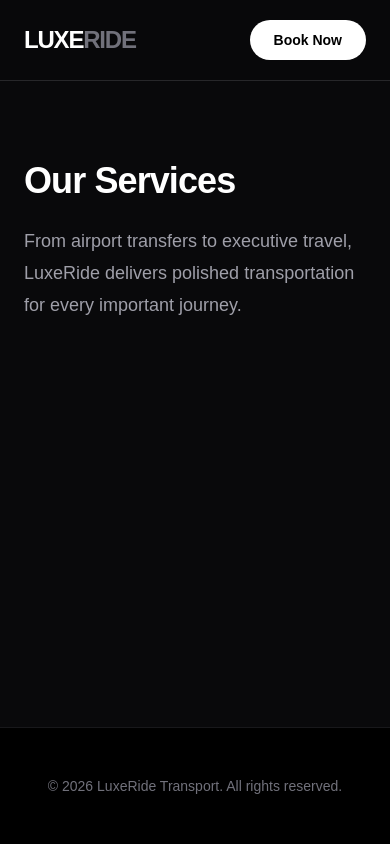
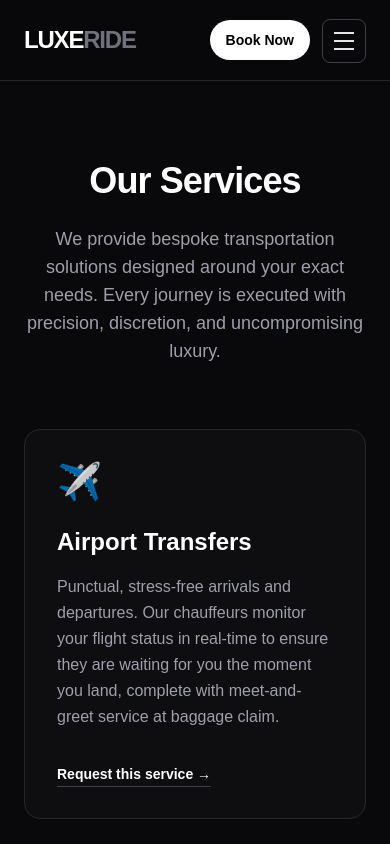
Before and after one commit to sorabhvasistha/luxury-transport-next.js, a Next.js app: page /services in a window 390 px wide. Shown: the top 844 px of the page. Built offline with nearby package versions, Linux system fonts and the light colour scheme.

Commit message:
little little improvement of features refinement and fix bugs

```diff
--- a/app/(admin)/layout.tsx
+++ b/app/(admin)/layout.tsx
@@ -1,8 +1,16 @@
 // app/(admin)/layout.tsx
+import Link from "next/link";
 import LogoutButton from "@/components/LogoutButton";
-import Link from "next/link";
+import { PrismaClient } from "@prisma/client";
 
-export default function AdminLayout({ children }: { children: React.ReactNode }) {
+const prisma = new PrismaClient();
+
+export default async function AdminLayout({ children }: { children: React.ReactNode }) {
+  // Fetch the count of pending leads for the notification badge
+  const pendingCount = await prisma.inquiry.count({
+    where: { status: 'PENDING' }
+  });
+
   return (
     <div className="min-h-screen flex bg-zinc-900 text-white font-sans">
       {/* Sidebar */}
@@ -13,22 +21,21 @@ export default function AdminLayout({ children }: { children: React.ReactNode })
           </h2>
         </div>
         <nav className="flex-1 p-4 space-y-2">
-          <Link
-            href="/admin/dashboard"
-            className="block px-4 py-2.5 rounded-lg text-sm font-medium text-zinc-300 hover:bg-zinc-800 hover:text-white transition-colors"
-          >
+          <Link href="/admin/dashboard" className="block px-4 py-2.5 rounded-lg text-sm font-medium text-zinc-300 hover:bg-zinc-800 hover:text-white transition-colors">
             Overview
           </Link>
-          <Link
-            href="/admin/leads"
-            className="block px-4 py-2.5 rounded-lg text-sm font-medium text-zinc-300 hover:bg-zinc-800 hover:text-white transition-colors"
-          >
-            Booking Leads
+
+          {/* Booking Leads Link with Notification Badge */}
+          <Link href="/admin/leads" className="flex items-center justify-between px-4 py-2.5 rounded-lg text-sm font-medium text-zinc-300 hover:bg-zinc-800 hover:text-white transition-colors">
+            <span>Booking Leads</span>
+            {pendingCount > 0 && (
+              <span className="bg-red-500 text-white text-xs font-bold px-2 py-0.5 rounded-full animate-pulse">
+                {pendingCount}
+              </span>
+            )}
           </Link>
-          <Link
-            href="/admin/fleet"
-            className="block px-4 py-2.5 rounded-lg text-sm font-medium text-zinc-300 hover:bg-zinc-800 hover:text-white transition-colors"
-          >
+
+          <Link href="/admin/fleet" className="block px-4 py-2.5 rounded-lg text-sm font-medium text-zinc-300 hover:bg-zinc-800 hover:text-white transition-colors">
             Manage Fleet
           </Link>
         </nav>
--- a/app/(public)/layout.tsx
+++ b/app/(public)/layout.tsx
@@ -1,4 +1,5 @@
 import Link from "next/link";
+import MobileMenu from "../../components/MobileMenu";
 
 export default function PublicLayout({ children }: { children: React.ReactNode }) {
   return (
@@ -15,12 +16,15 @@ export default function PublicLayout({ children }: { children: React.ReactNode }
             <Link href="/services" className="hover:text-white transition-colors">Services</Link>
             <Link href="/about" className="hover:text-white transition-colors">About</Link>
           </nav>
-          <Link
-            href="/book"
-            className="bg-white text-black px-6 py-2.5 text-sm font-semibold rounded-full hover:bg-zinc-200 transition-colors"
-          >
-            Book Now
-          </Link>
+          <div className="flex items-center gap-3">
+            <Link
+              href="/book"
+              className="bg-white text-black px-4 md:px-6 py-2.5 text-sm font-semibold rounded-full hover:bg-zinc-200 transition-colors"
+            >
+              Book Now
+            </Link>
+            <MobileMenu />
+          </div>
         </div>
       </header>
 
--- a/app/(public)/services/page.tsx
+++ b/app/(public)/services/page.tsx
@@ -1,15 +1,68 @@
+// app/(public)/services/page.tsx
+import Link from 'next/link';
+
 export const metadata = {
-	title: 'Services | LuxeRide Transport',
-	description: 'Explore private chauffeur and executive transportation services from LuxeRide.',
+  title: 'Premium Chauffeur Services | LuxeRide Transport',
+  description: 'From airport transfers to corporate travel and special events. Experience top-tier private transportation tailored to your schedule.',
 };
 
 export default function ServicesPage() {
-	return (
-		<section className="max-w-5xl mx-auto px-6 py-20">
-			<h1 className="text-4xl md:text-5xl font-bold tracking-tight mb-6">Our Services</h1>
-			<p className="text-lg text-zinc-400 leading-8">
-				From airport transfers to executive travel, LuxeRide delivers polished transportation for every important journey.
-			</p>
-		</section>
-	);
+  const services = [
+    {
+      title: 'Airport Transfers',
+      description: 'Punctual, stress-free arrivals and departures. Our chauffeurs monitor your flight status in real-time to ensure they are waiting for you the moment you land, complete with meet-and-greet service at baggage claim.',
+      icon: '✈️',
+    },
+    {
+      title: 'Corporate Travel',
+      description: 'Impress your clients and ensure your executives travel in ultimate comfort. We provide reliable, discreet, and Wi-Fi-enabled mobile environments so you can work on the go.',
+      icon: '💼',
+    },
+    {
+      title: 'Hourly & As-Directed',
+      description: 'Keep a luxury vehicle and professional chauffeur at your disposal for as long as you need. Perfect for days packed with multiple meetings, shopping trips, or city tours without a fixed itinerary.',
+      icon: '⏱️',
+    },
+    {
+      title: 'Special Events & Weddings',
+      description: 'Make your grand entrance unforgettable. Whether it is a gala, award ceremony, or your wedding day, our flawless vehicles and red-carpet service add the perfect touch of elegance.',
+      icon: '🥂',
+    }
+  ];
+
+  return (
+    <div className="max-w-7xl mx-auto px-6 py-20">
+      <div className="text-center mb-16 max-w-3xl mx-auto">
+        <h1 className="text-4xl md:text-5xl font-bold tracking-tight mb-6">Our Services</h1>
+        <p className="text-zinc-400 text-lg">
+          We provide bespoke transportation solutions designed around your exact needs. Every journey is executed with precision, discretion, and uncompromising luxury.
+        </p>
+      </div>
+
+      <div className="grid grid-cols-1 md:grid-cols-2 gap-8 mb-20">
+        {services.map((service, index) => (
+          <div key={index} className="bg-zinc-900/40 border border-zinc-800 p-8 rounded-2xl hover:bg-zinc-900 transition-colors">
+            <div className="text-4xl mb-6">{service.icon}</div>
+            <h2 className="text-2xl font-bold mb-4">{service.title}</h2>
+            <p className="text-zinc-400 leading-relaxed mb-8">
+              {service.description}
+            </p>
+            <Link href="/book" className="text-sm font-semibold text-white border-b border-zinc-700 pb-1 hover:border-white transition-colors">
+              Request this service →
+            </Link>
+          </div>
+        ))}
+      </div>
+
+      <div className="bg-zinc-950 border border-zinc-800 rounded-2xl p-10 md:p-16 text-center">
+        <h2 className="text-3xl font-bold mb-4">Need a custom itinerary?</h2>
+        <p className="text-zinc-400 mb-8 max-w-2xl mx-auto">
+          Our logistics team can coordinate complex travel arrangements for roadshows, multi-city tours, and large group events.
+        </p>
+        <Link href="/book" className="bg-white text-black px-8 py-3 rounded-full font-semibold hover:bg-zinc-200 transition-colors inline-block">
+          Contact Our Concierge
+        </Link>
+      </div>
+    </div>
+  );
 }
--- /dev/null
+++ b/components/MobileMenu.tsx
@@ -0,0 +1,57 @@
+'use client';
+
+import Link from "next/link";
+import { useState } from "react";
+
+const navigationLinks = [
+  { href: "/", label: "Home" },
+  { href: "/fleet", label: "Our Fleet" },
+  { href: "/services", label: "Services" },
+  { href: "/about", label: "About" },
+];
+
+export default function MobileMenu() {
+  const [isOpen, setIsOpen] = useState(false);
+
+  return (
+    <div className="md:hidden">
+      <button
+        type="button"
+        aria-expanded={isOpen}
+        aria-controls="mobile-navigation"
+        aria-label={isOpen ? "Close navigation menu" : "Open navigation menu"}
+        title={isOpen ? "Close navigation menu" : "Open navigation menu"}
+        onClick={() => setIsOpen((open) => !open)}
+        className="inline-flex h-11 w-11 items-center justify-center rounded-lg border border-zinc-700 text-zinc-200 transition-colors hover:border-zinc-500 hover:text-white"
+      >
+        <span className="sr-only">{isOpen ? "Close menu" : "Open menu"}</span>
+        <span className="flex w-5 flex-col gap-1.5" aria-hidden="true">
+          <span className="h-0.5 w-full bg-current" />
+          <span className="h-0.5 w-full bg-current" />
+          <span className="h-0.5 w-full bg-current" />
+        </span>
+      </button>
+
+      {isOpen && (
+        <nav
+          id="mobile-navigation"
+          aria-label="Mobile navigation"
+          className="absolute inset-x-0 top-full border-b border-zinc-800 bg-zinc-950 px-6 py-4 shadow-2xl"
+        >
+          <div className="mx-auto flex max-w-7xl flex-col gap-1">
+            {navigationLinks.map((link) => (
+              <Link
+                key={link.href}
+                href={link.href}
+                onClick={() => setIsOpen(false)}
+                className="rounded-lg px-3 py-3 text-sm font-medium text-zinc-300 transition-colors hover:bg-zinc-900 hover:text-white"
+              >
+                {link.label}
+              </Link>
+            ))}
+          </div>
+        </nav>
+      )}
+    </div>
+  );
+}
--- /dev/null
+++ b/components/SubmitButton.tsx
@@ -0,0 +1,22 @@
+// components/SubmitButton.tsx
+'use client';
+
+import { useFormStatus } from 'react-dom';
+
+export default function SubmitButton() {
+  const { pending } = useFormStatus();
+
+  return (
+    <button
+      type="submit"
+      disabled={pending}
+      className={`w-full font-bold text-lg rounded-xl px-4 py-4 transition-colors mt-8 ${
+        pending
+          ? 'bg-zinc-700 text-zinc-400 cursor-not-allowed'
+          : 'bg-white text-black hover:bg-zinc-200'
+      }`}
+    >
+      {pending ? 'Processing Request...' : 'Submit Reservation Request'}
+    </button>
+  );
+}
```
Also changed, not shown: app/(public)/about/page.tsx (+67 -10 lines), app/(public)/book/page.tsx (+30 -12 lines).
